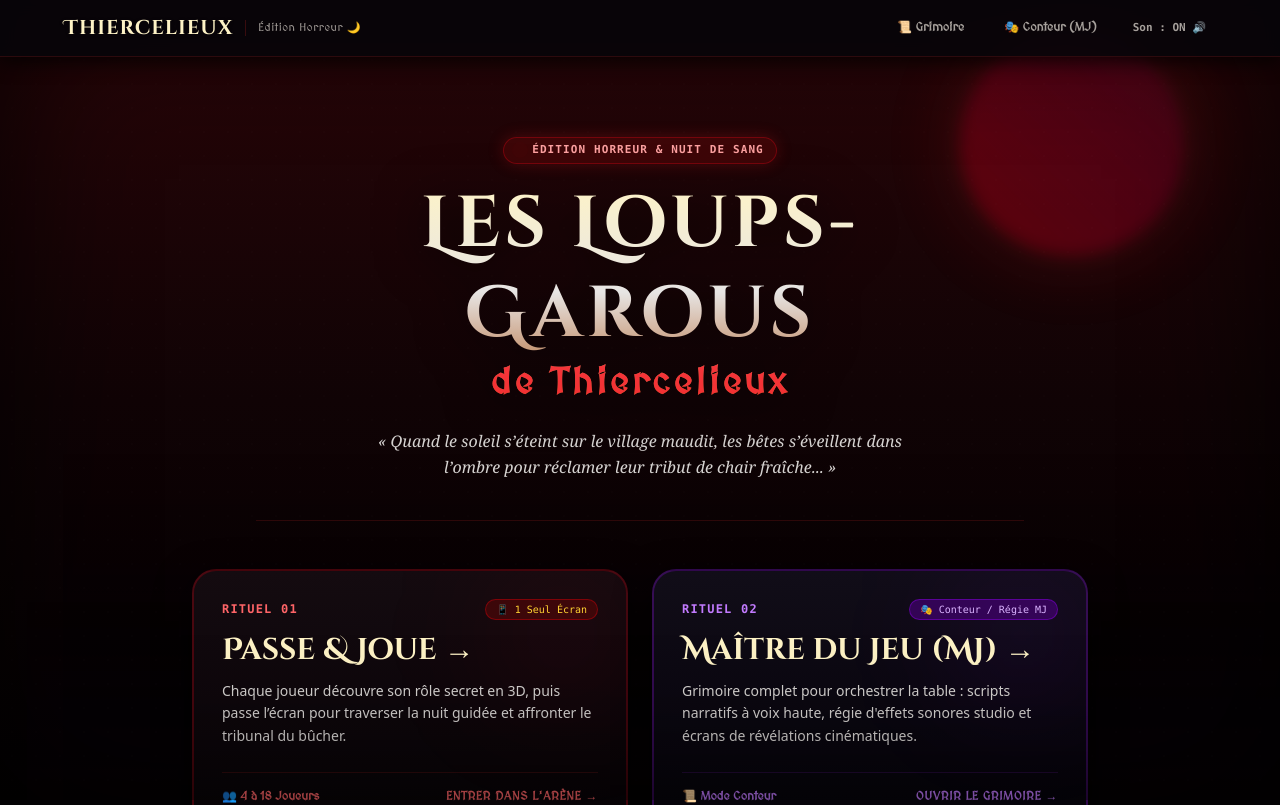
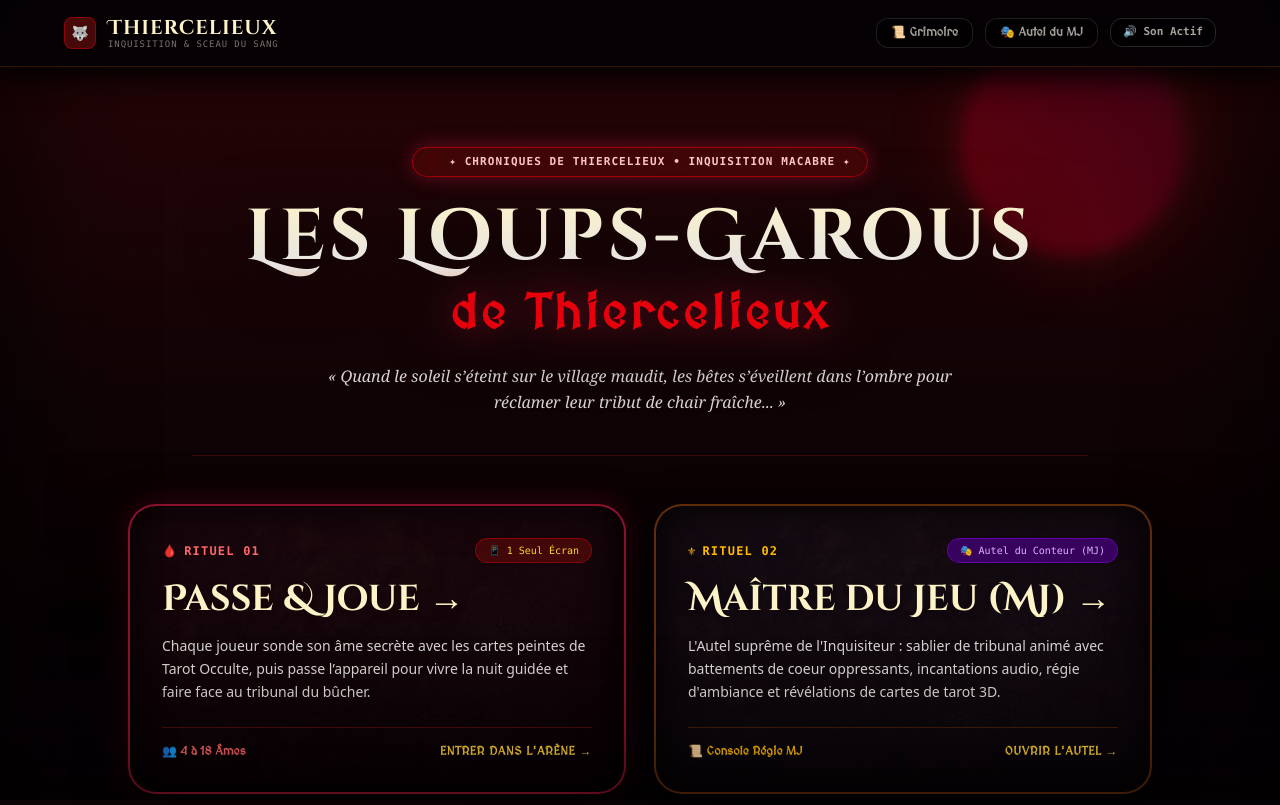
Before and after one commit to Slipaclous/loup_garou, a Next.js app: page / in a window 1280 px wide. Shown: the top 805 px of the page. Built offline with nearby package versions, Linux system fonts and the light colour scheme.

Commit message:
feat(ui): complete macabre dark fantasy Inquisition visual overhaul with textured altars and gothic styling

```diff
--- a/src/app/globals.css
+++ b/src/app/globals.css
@@ -1,22 +1,26 @@
 @import "tailwindcss";
 
 :root {
-  --bg: #050406;
-  --surface: #0c0a0f;
-  --surface-hover: #16121c;
-  --border: #2a1f2d;
-  --border-gold: #854d0e;
-  --border-blood: #7f1d1d;
-  --blood-glow: rgba(185, 28, 28, 0.4);
+  --bg: #030204;
+  --surface: #0a060c;
+  --surface-hover: #140d18;
+  --border-dark: #1f1422;
+  --border-gold: #92400e;
+  --border-blood: #881337;
+  --blood-glow: rgba(225, 29, 72, 0.4);
 }
 
 body {
-  background-color: #050406;
-  color: #e7e5e4;
+  background-color: #030204;
+  color: #f5f5f4;
   font-family: var(--font-inter), system-ui, sans-serif;
   margin: 0;
   padding: 0;
   min-height: 100vh;
+  background-image:
+    radial-gradient(circle at 50% 10%, rgba(136, 19, 55, 0.15), transparent 45%),
+    radial-gradient(circle at 20% 80%, rgba(120, 53, 15, 0.1), transparent 40%),
+    linear-gradient(to bottom, #020103, #080408 50%, #020103);
 }
 
 .font-cinzel {
@@ -27,36 +31,91 @@ body {
   font-family: var(--font-medieval), 'MedievalSharp', Georgia, serif;
 }
 
-/* Texture de vignettage et lueur de sang */
-.bg-radial-vignette {
-  background: radial-gradient(circle at 50% 30%, #150911 0%, #080407 60%, #030204 100%);
+/* ========================================================================= */
+/* TEXTURES MACABRES D'AUTEL ET DE GRIMOIRE */
+/* ========================================================================= */
+
+.altar-panel {
+  background: linear-gradient(180deg, rgba(20, 10, 18, 0.94) 0%, rgba(10, 5, 9, 0.97) 100%),
+              url('/images/textures/parchment_altar.jpg') center/cover;
+  border: 2px solid rgba(180, 83, 9, 0.5);
+  box-shadow: 0 15px 45px rgba(0, 0, 0, 0.95), inset 0 0 40px rgba(0, 0, 0, 0.85);
+  border-radius: 1.75rem;
+  position: relative;
 }
 
-/* Lueur de bougie tremblotante (Flickering Candlelight) */
+.altar-panel-blood {
+  background: linear-gradient(180deg, rgba(25, 6, 12, 0.94) 0%, rgba(10, 2, 5, 0.98) 100%),
+              url('/images/textures/parchment_altar.jpg') center/cover;
+  border: 2px solid rgba(225, 29, 72, 0.6);
+  box-shadow: 0 20px 50px rgba(0, 0, 0, 0.95), 0 0 30px rgba(225, 29, 72, 0.25), inset 0 0 40px rgba(0, 0, 0, 0.9);
+  border-radius: 1.75rem;
+  position: relative;
+}
+
+.inquisition-box {
+  background: linear-gradient(180deg, rgba(14, 7, 13, 0.88) 0%, rgba(6, 3, 6, 0.94) 100%);
+  border: 1px solid rgba(146, 64, 14, 0.35);
+  box-shadow: inset 0 2px 10px rgba(0,0,0,0.8);
+  border-radius: 1.25rem;
+}
+
+/* Effets de Fer Forgé et Boutons Sanglants */
+.btn-inquisition-primary {
+  background: linear-gradient(135deg, #881337 0%, #4c0519 50%, #1f0208 100%);
+  border: 1px solid rgba(244, 63, 94, 0.6);
+  box-shadow: 0 6px 20px rgba(136, 19, 55, 0.4), inset 0 1px 0 rgba(255, 255, 255, 0.2);
+  color: #fff1f2;
+  transition: all 0.25s cubic-bezier(0.4, 0, 0.2, 1);
+}
+
+.btn-inquisition-primary:hover {
+  background: linear-gradient(135deg, #9f1239 0%, #5e0821 50%, #29040c 100%);
+  border-color: rgba(251, 113, 133, 0.8);
+  box-shadow: 0 8px 30px rgba(225, 29, 72, 0.6), inset 0 1px 0 rgba(255, 255, 255, 0.3);
+  transform: translateY(-1px);
+}
+
+.btn-inquisition-gold {
+  background: linear-gradient(135deg, #78350f 0%, #451a03 50%, #1c0a02 100%);
+  border: 1px solid rgba(217, 119, 6, 0.6);
+  box-shadow: 0 6px 20px rgba(180, 83, 9, 0.35), inset 0 1px 0 rgba(255, 255, 255, 0.2);
+  color: #fef3c7;
+  transition: all 0.25s cubic-bezier(0.4, 0, 0.2, 1);
+}
+
+.btn-inquisition-gold:hover {
+  background: linear-gradient(135deg, #92400e 0%, #582204 50%, #290f03 100%);
+  border-color: rgba(245, 158, 11, 0.8);
+  box-shadow: 0 8px 30px rgba(245, 158, 11, 0.5), inset 0 1px 0 rgba(255, 255, 255, 0.3);
+  transform: translateY(-1px);
+}
+
+/* Lueur de bougie tremblotante */
 @keyframes candleFlicker {
   0%, 100% {
-    box-shadow: 0 0 25px rgba(217, 119, 6, 0.15), inset 0 0 15px rgba(217, 119, 6, 0.05);
-    border-color: rgba(217, 119, 6, 0.35);
+    box-shadow: 0 0 25px rgba(217, 119, 6, 0.2), inset 0 0 25px rgba(0, 0, 0, 0.8);
+    border-color: rgba(217, 119, 6, 0.4);
   }
   50% {
-    box-shadow: 0 0 35px rgba(217, 119, 6, 0.25), inset 0 0 20px rgba(217, 119, 6, 0.08);
-    border-color: rgba(217, 119, 6, 0.5);
+    box-shadow: 0 0 45px rgba(217, 119, 6, 0.35), inset 0 0 35px rgba(0, 0, 0, 0.85);
+    border-color: rgba(245, 158, 11, 0.65);
   }
 }
 
 .candle-glow {
-  animation: candleFlicker 3s infinite ease-in-out;
+  animation: candleFlicker 3.5s infinite ease-in-out;
 }
 
 /* Brume animée */
 @keyframes fogMove {
-  0% { transform: translateX(-5%) translateY(0); opacity: 0.25; }
-  50% { transform: translateX(5%) translateY(-5px); opacity: 0.4; }
-  100% { transform: translateX(-5%) translateY(0); opacity: 0.25; }
+  0% { transform: translateX(-4%) translateY(0); opacity: 0.3; }
+  50% { transform: translateX(4%) translateY(-6px); opacity: 0.55; }
+  100% { transform: translateX(-4%) translateY(0); opacity: 0.3; }
 }
 
 .fog-layer {
-  animation: fogMove 12s infinite ease-in-out;
+  animation: fogMove 14s infinite ease-in-out;
 }
 
 /* 3D Flip */
--- a/src/app/page.tsx
+++ b/src/app/page.tsx
@@ -10,59 +10,57 @@ export default function HomePage() {
   const { setGameMode } = useGameStore();
 
   return (
-    <div className="flex-1 flex flex-col items-center justify-center px-4 sm:px-8 py-12 sm:py-20 max-w-5xl mx-auto w-full relative z-10">
+    <div className="flex-1 flex flex-col items-center justify-center px-4 sm:px-8 py-12 sm:py-20 max-w-6xl mx-auto w-full relative z-10">
       <div className="w-full flex flex-col items-center text-center space-y-12">
-        {/* Eyebrow & Titre Cinématographique Gothique */}
-        <div className="space-y-4 max-w-3xl border-b border-red-900/30 pb-10 w-full flex flex-col items-center">
-          <div className="inline-flex items-center gap-2 px-3 py-1 rounded-full bg-red-950/80 border border-red-800/60 shadow-[0_0_15px_rgba(185,28,28,0.3)]">
-            <span className="w-2 h-2 rounded-full bg-red-500 animate-ping" />
-            <span className="text-[11px] font-mono tracking-widest text-red-300 uppercase font-bold">
-              Édition Horreur & Nuit de Sang
+        {/* Eyebrow & Titre Cinématographique Macabre */}
+        <div className="space-y-4 max-w-4xl border-b border-red-900/40 pb-10 w-full flex flex-col items-center relative">
+          <div className="inline-flex items-center gap-2.5 px-4 py-1.5 rounded-full bg-red-950/90 border border-red-700/80 shadow-[0_0_20px_rgba(225,29,72,0.4)]">
+            <span className="w-2.5 h-2.5 rounded-full bg-red-600 animate-ping" />
+            <span className="text-[11px] font-mono tracking-widest text-red-200 uppercase font-bold">
+              ✦ Chroniques de Thiercelieux • Inquisition Macabre ✦
             </span>
           </div>
 
-          <h1 className="text-4xl sm:text-7xl font-cinzel font-bold text-transparent bg-clip-text bg-gradient-to-b from-amber-100 via-stone-200 to-amber-600/70 tracking-wider leading-tight drop-shadow-[0_4px_25px_rgba(0,0,0,0.9)]">
+          <h1 className="text-4xl sm:text-7xl font-cinzel font-bold text-transparent bg-clip-text bg-gradient-to-b from-amber-100 via-stone-200 to-amber-600 tracking-wider leading-tight drop-shadow-[0_6px_30px_rgba(0,0,0,0.95)]">
             Les Loups-Garous
-            <span className="block text-2xl sm:text-4xl font-medieval text-red-500/90 mt-1">de Thiercelieux</span>
+            <span className="block text-2xl sm:text-5xl font-medieval text-red-600 mt-2 drop-shadow-[0_0_20px_rgba(225,29,72,0.6)]">de Thiercelieux</span>
           </h1>
 
-          <p className="text-sm sm:text-base text-stone-300 max-w-xl font-serif italic leading-relaxed pt-2">
+          <p className="text-sm sm:text-base text-stone-300 max-w-2xl font-serif italic leading-relaxed pt-2">
             « Quand le soleil s’éteint sur le village maudit, les bêtes s’éveillent dans l’ombre pour réclamer leur tribut de chair fraîche... »
           </p>
         </div>
 
-        {/* 2 Modes de jeu en stèles gothiques sculptées */}
-        <div className="grid grid-cols-1 sm:grid-cols-2 gap-6 w-full max-w-4xl text-left">
+        {/* 2 Stèles d'Inquisition texturées */}
+        <div className="grid grid-cols-1 md:grid-cols-2 gap-7 w-full max-w-5xl text-left">
           {/* Mode 1: Passe & Joue */}
           <Link
             href="/setup"
             onClick={() => setGameMode('PASS_AND_PLAY')}
-            className="p-7 bg-gradient-to-b from-[#140b10] to-[#080407] border-2 border-red-800/40 hover:border-red-600 rounded-3xl flex flex-col justify-between group space-y-6 transition-all duration-300 hover:scale-[1.02] shadow-[0_10px_35px_rgba(0,0,0,0.8)] relative overflow-hidden"
+            className="altar-panel-blood p-8 rounded-3xl flex flex-col justify-between group space-y-6 transition-all duration-300 hover:scale-[1.02] relative overflow-hidden"
           >
-            <div className="absolute top-0 right-0 w-32 h-32 bg-red-600/10 rounded-full blur-3xl pointer-events-none" />
-
-            <div className="space-y-3 z-10">
+            <div className="space-y-4 z-10">
               <div className="flex items-center justify-between">
-                <span className="text-xs font-mono text-red-400 uppercase font-bold tracking-widest">
-                  Rituel 01
+                <span className="text-xs font-mono text-red-400 uppercase font-bold tracking-widest flex items-center gap-1.5">
+                  <span>🩸</span> Rituel 01
                 </span>
-                <span className="text-[10px] text-amber-300 font-mono bg-red-950/80 px-2.5 py-0.5 rounded-full border border-red-700/50">
+                <span className="text-[10px] text-amber-300 font-mono bg-red-950/90 px-3 py-1 rounded-full border border-red-700/60 shadow">
                   📱 1 Seul Écran
                 </span>
               </div>
 
-              <h3 className="text-2xl sm:text-3xl font-cinzel text-amber-100 font-bold group-hover:text-red-400 transition-colors">
+              <h3 className="text-2xl sm:text-4xl font-cinzel text-amber-100 font-bold group-hover:text-red-400 transition-colors drop-shadow">
                 Passe & Joue →
               </h3>
 
               <p className="text-xs sm:text-sm text-stone-300 leading-relaxed font-sans">
-                Chaque joueur découvre son rôle secret en 3D, puis passe l’écran pour traverser la nuit guidée et affronter le tribunal du bûcher.
+                Chaque joueur sonde son âme secrète avec les cartes peintes de Tarot Occulte, puis passe l’appareil pour vivre la nuit guidée et faire face au tribunal du bûcher.
               </p>
             </div>
 
-            <div className="pt-4 border-t border-red-900/30 flex items-center justify-between text-xs font-medieval text-red-400 font-bold z-10">
-              <span>👥 4 à 18 Joueurs</span>
-              <span className="group-hover:translate-x-1 transition-transform uppercase tracking-wider">Entrer dans l'Arène →</span>
+            <div className="pt-4 border-t border-red-900/50 flex items-center justify-between text-xs font-medieval text-red-400 font-bold z-10">
+              <span>👥 4 à 18 Âmes</span>
+              <span className="group-hover:translate-x-1 transition-transform uppercase tracking-wider text-amber-300">Entrer dans l'Arène →</span>
             </div>
           </Link>
 
@@ -70,55 +68,53 @@ export default function HomePage() {
           <Link
             href="/gm"
             onClick={() => setGameMode('GM_ASSISTANT')}
-            className="p-7 bg-gradient-to-b from-[#110d18] to-[#06040a] border-2 border-purple-800/40 hover:border-purple-500 rounded-3xl flex flex-col justify-between group space-y-6 transition-all duration-300 hover:scale-[1.02] shadow-[0_10px_35px_rgba(0,0,0,0.8)] relative overflow-hidden"
+            className="altar-panel p-8 rounded-3xl flex flex-col justify-between group space-y-6 transition-all duration-300 hover:scale-[1.02] relative overflow-hidden"
           >
-            <div className="absolute top-0 right-0 w-32 h-32 bg-purple-600/10 rounded-full blur-3xl pointer-events-none" />
-
-            <div className="space-y-3 z-10">
+            <div className="space-y-4 z-10">
               <div className="flex items-center justify-between">
-                <span className="text-xs font-mono text-purple-400 uppercase font-bold tracking-widest">
-                  Rituel 02
+                <span className="text-xs font-mono text-amber-400 uppercase font-bold tracking-widest flex items-center gap-1.5">
+                  <span>⚜</span> Rituel 02
                 </span>
-                <span className="text-[10px] text-purple-300 font-mono bg-purple-950/80 px-2.5 py-0.5 rounded-full border border-purple-700/50">
-                  🎭 Conteur / Régie MJ
+                <span className="text-[10px] text-purple-300 font-mono bg-purple-950/90 px-3 py-1 rounded-full border border-purple-700/60 shadow">
+                  🎭 Autel du Conteur (MJ)
                 </span>
               </div>
 
-              <h3 className="text-2xl sm:text-3xl font-cinzel text-amber-100 font-bold group-hover:text-purple-400 transition-colors">
+              <h3 className="text-2xl sm:text-4xl font-cinzel text-amber-100 font-bold group-hover:text-amber-400 transition-colors drop-shadow">
                 Maître du Jeu (MJ) →
               </h3>
 
               <p className="text-xs sm:text-sm text-stone-300 leading-relaxed font-sans">
-                Grimoire complet pour orchestrer la table : scripts narratifs à voix haute, régie d'effets sonores studio et écrans de révélations cinématiques.
+                L'Autel suprême de l'Inquisiteur : sablier de tribunal animé avec battements de coeur oppressants, incantations audio, régie d'ambiance et révélations de cartes de tarot 3D.
               </p>
             </div>
 
-            <div className="pt-4 border-t border-purple-900/30 flex items-center justify-between text-xs font-medieval text-purple-400 font-bold z-10">
-              <span>📜 Mode Conteur</span>
-              <span className="group-hover:translate-x-1 transition-transform uppercase tracking-wider">Ouvrir le Grimoire →</span>
+            <div className="pt-4 border-t border-amber-900/50 flex items-center justify-between text-xs font-medieval text-amber-400 font-bold z-10">
+              <span>📜 Console Régie MJ</span>
+              <span className="group-hover:translate-x-1 transition-transform uppercase tracking-wider text-amber-300">Ouvrir l'Autel →</span>
             </div>
           </Link>
         </div>
 
-        {/* Bestiaire des Rôles en médaillons médiévaux */}
-        <div className="w-full space-y-5 pt-4">
-          <div className="flex items-center justify-between border-b border-stone-800 pb-3">
-            <span className="text-xs font-medieval uppercase tracking-widest text-stone-400 font-bold flex items-center gap-1.5">
-              <span>⚜</span> Bestiaire & Entités Démoniaques
+        {/* Bestiaire des Cartes de Tarot */}
+        <div className="w-full space-y-6 pt-6">
+          <div className="flex items-center justify-between border-b border-stone-800/80 pb-3">
+            <span className="text-xs font-medieval uppercase tracking-widest text-amber-400 font-bold flex items-center gap-2">
+              <span>⚜</span> Bestiaire Sacré & Entités Démoniaques
             </span>
             <Link href="/grimoire" className="text-xs font-mono text-amber-400 hover:text-amber-300 font-bold transition-colors">
               Consulter le Grimoire ({Object.keys(ROLES).length} Rôles) →
             </Link>
           </div>
 
-          <div className="grid grid-cols-2 sm:grid-cols-3 md:grid-cols-6 gap-3.5">
+          <div className="grid grid-cols-2 sm:grid-cols-3 md:grid-cols-6 gap-4">
             {Object.values(ROLES).slice(0, 6).map((role) => (
               <Link
                 key={role.id}
                 href="/grimoire"
-                className="p-3.5 bg-gradient-to-b from-[#100b12] to-[#080509] border border-stone-800 hover:border-amber-700/60 rounded-2xl flex flex-col items-center text-center group transition-all duration-200 hover:-translate-y-1 shadow-lg"
+                className="p-3 inquisition-box hover:border-amber-500/70 flex flex-col items-center text-center group transition-all duration-300 hover:-translate-y-1.5 shadow-xl"
               >
-                <div className="w-14 h-14 bg-black/60 rounded-xl border border-white/10 p-1.5 flex items-center justify-center mb-2 shadow-inner group-hover:scale-105 transition-transform">
+                <div className="w-full aspect-[2/3] bg-black rounded-xl overflow-hidden mb-2.5 shadow-md">
                   <RoleArtwork roleId={role.id} className="w-full h-full" />
                 </div>
                 <span className="text-xs font-medieval font-bold text-amber-100 group-hover:text-amber-300 transition-colors truncate w-full">
--- a/src/components/ui/Navbar.tsx
+++ b/src/components/ui/Navbar.tsx
@@ -10,26 +10,31 @@ export const Navbar: React.FC = () => {
   const { soundEnabled, toggleSound, resetGame, phase } = useGameStore();
 
   return (
-    <header className="sticky top-0 z-50 w-full bg-[#070509]/90 backdrop-blur border-b border-red-900/30 px-6 py-3.5 shadow-[0_4px_20px_rgba(0,0,0,0.8)]">
+    <header className="sticky top-0 z-50 w-full bg-[#050205]/95 backdrop-blur-md border-b border-amber-900/40 px-6 py-3.5 shadow-[0_10px_30px_rgba(0,0,0,0.95)]">
       <div className="max-w-6xl mx-auto flex items-center justify-between">
         {/* Brand Gothique */}
         <Link href="/" className="flex items-center gap-3 group">
-          <span className="font-cinzel text-xl tracking-wider text-amber-100 font-bold group-hover:text-red-400 transition-colors drop-shadow">
-            Thiercelieux
-          </span>
-          <span className="text-[11px] font-medieval text-stone-400 border-l border-red-900/40 pl-3 hidden sm:inline tracking-wider">
-            Édition Horreur 🌙
-          </span>
+          <div className="w-8 h-8 rounded-lg bg-red-950 border border-red-700/60 flex items-center justify-center text-sm shadow-md group-hover:scale-110 transition-transform">
+            🐺
+          </div>
+          <div className="flex flex-col">
+            <span className="font-cinzel text-lg sm:text-xl tracking-wider text-amber-100 font-bold group-hover:text-red-400 transition-colors drop-shadow">
+              Thiercelieux
+            </span>
+            <span className="text-[9px] font-mono text-stone-500 uppercase tracking-widest -mt-1 hidden sm:block">
+              Inquisition & Sceau du Sang
+            </span>
+          </div>
         </Link>
 
         {/* Links */}
-        <div className="flex items-center gap-1.5 sm:gap-3 text-xs font-medieval font-bold">
+        <div className="flex items-center gap-2 sm:gap-3 text-xs font-medieval font-bold">
           <Link
             href="/grimoire"
-            className={`px-3.5 py-1.5 rounded-xl transition-all duration-200 ${
+            className={`px-3.5 py-1.5 rounded-xl border transition-all duration-200 ${
               pathname === '/grimoire'
-                ? 'bg-red-950/80 text-amber-200 border border-red-800/60 shadow-[0_0_15px_rgba(185,28,28,0.3)]'
-                : 'text-stone-400 hover:text-amber-100 hover:bg-white/5'
+                ? 'bg-amber-950/80 text-amber-200 border-amber-600/70 shadow-[0_0_15px_rgba(217,119,6,0.3)]'
+                : 'bg-black/40 border-stone-800/80 text-stone-400 hover:text-amber-100 hover:border-stone-600'
             }`}
           >
             📜 Grimoire
@@ -37,24 +42,24 @@ export const Navbar: React.FC = () => {
 
           <Link
             href="/gm"
-            className={`px-3.5 py-1.5 rounded-xl transition-all duration-200 ${
+            className={`px-3.5 py-1.5 rounded-xl border transition-all duration-200 ${
               pathname === '/gm'
-                ? 'bg-purple-950/80 text-purple-200 border border-purple-800/60 shadow-[0_0_15px_rgba(168,85,247,0.3)]'
-                : 'text-stone-400 hover:text-purple-200 hover:bg-white/5'
+                ? 'bg-red-950/90 text-red-200 border-red-600/70 shadow-[0_0_20px_rgba(225,29,72,0.4)]'
+                : 'bg-black/40 border-stone-800/80 text-stone-400 hover:text-red-300 hover:border-stone-600'
             }`}
           >
-            🎭 Conteur (MJ)
+            🎭 Autel du MJ
           </Link>
 
           {phase !== 'SETUP' && (
             <button
               onClick={() => {
-                if (confirm('Réinitialiser la partie et revenir au village ?')) {
+                if (confirm('Abandonner la traque et réinitialiser le village ?')) {
                   resetGame();
                   window.location.href = '/setup';
                 }
               }}
-              className="px-2.5 py-1 text-[11px] text-red-400 hover:bg-red-950/60 border border-transparent hover:border-red-800/40 rounded-lg transition-colors font-mono cursor-pointer"
+              className="px-2.5 py-1 text-[11px] text-red-400 hover:bg-red-950/60 border border-red-900/40 rounded-lg transition-colors font-mono cursor-pointer"
             >
               Reset
             </button>
@@ -62,9 +67,9 @@ export const Navbar: React.FC = () => {
 
           <button
             onClick={toggleSound}
-            className="px-2.5 py-1 text-[11px] font-mono text-stone-400 hover:text-amber-200 transition-colors cursor-pointer"
+            className="px-3 py-1.5 rounded-xl bg-black/50 border border-stone-800 text-[11px] font-mono text-stone-400 hover:text-amber-200 hover:border-amber-600/40 transition-colors cursor-pointer"
           >
-            Son : {soundEnabled ? 'ON 🔊' : 'OFF 🔇'}
+            {soundEnabled ? '🔊 Son Actif' : '🔇 Muet'}
           </button>
         </div>
       </div>
```
Also changed, not shown: src/app/grimoire/page.tsx (+21 -21 lines), src/app/setup/page.tsx (+71 -81 lines), public/images/textures/parchment_altar.jpg (added), public/images/textures/wood_altar.jpg (added).
